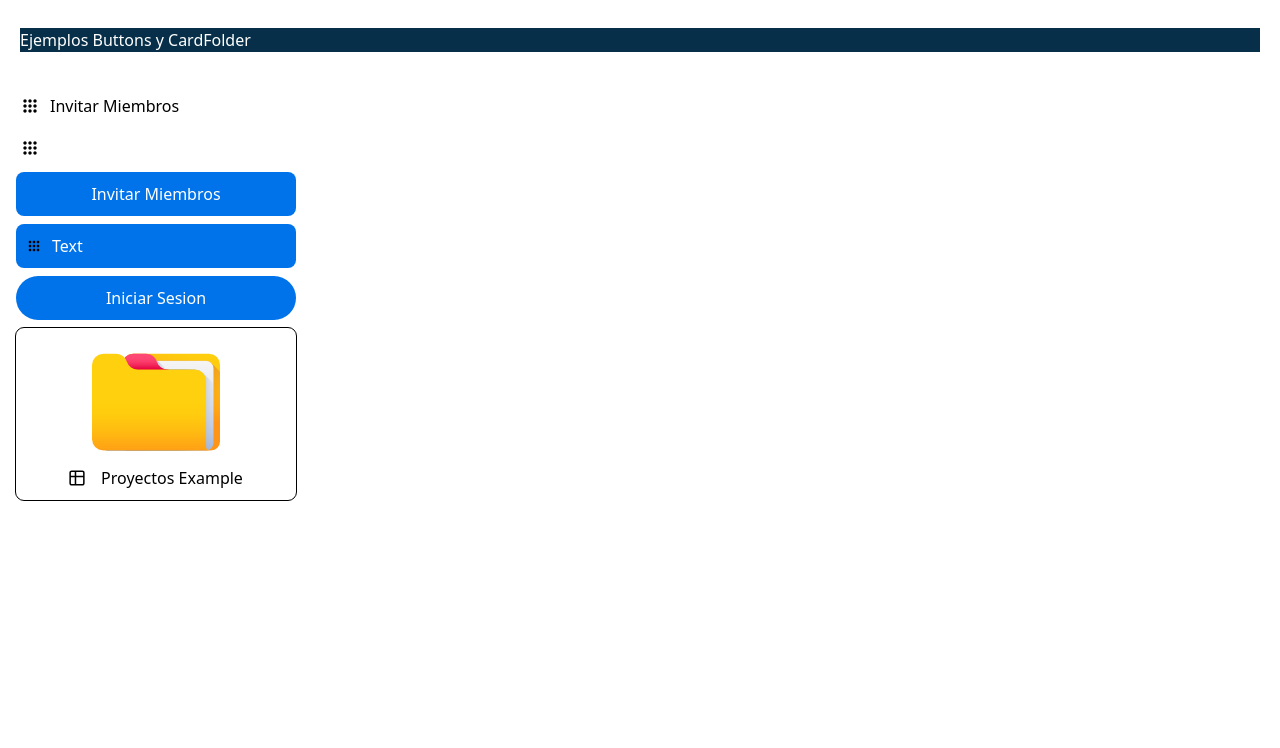
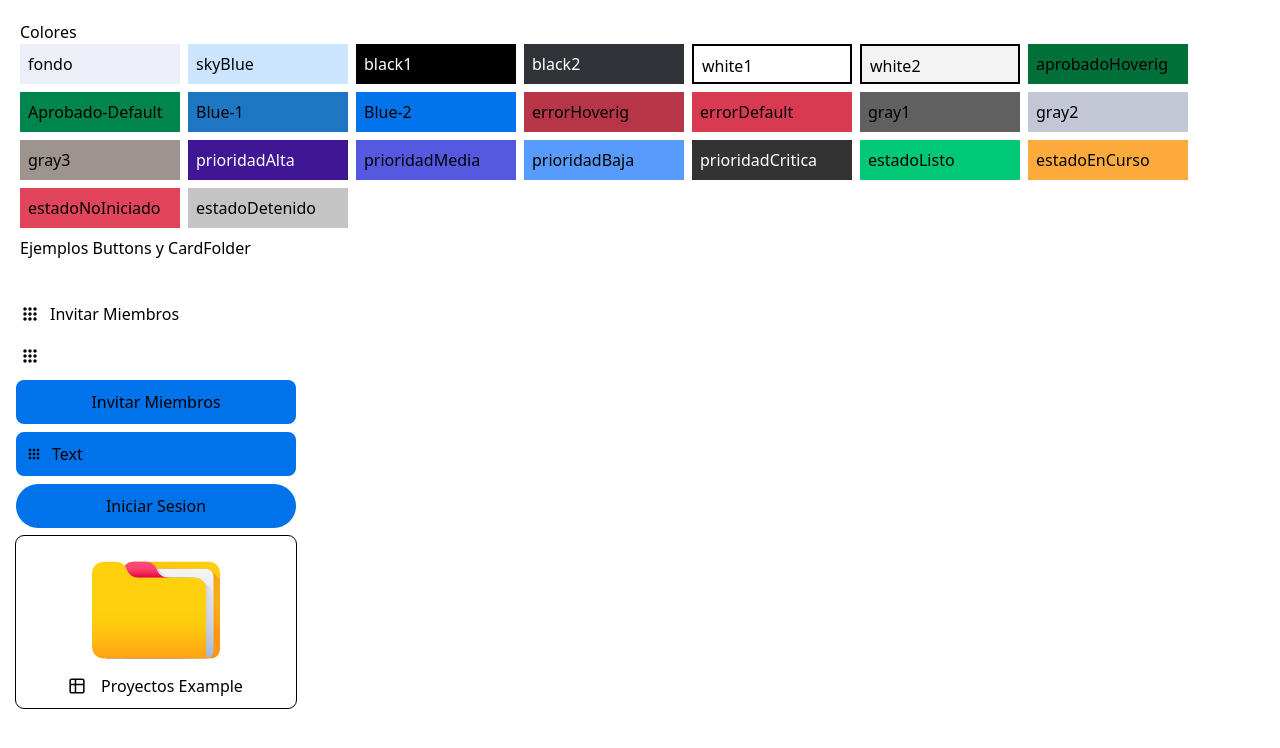
Before and after one commit to XelApps23/proyectosmuni, a Next.js app: page /examples in a window 1280 px wide. Shown: the top 748 px of the page. Built offline with nearby package versions, Linux system fonts and the light colour scheme.

Commit message:
Agregado configuracion de Colores

```diff
--- a/pages/examples.tsx
+++ b/pages/examples.tsx
@@ -15,6 +15,33 @@ export default function Home() {
 
 <div >
 <div className="p-5">
+<h1 className="text-black">Colores</h1>
+<div className="flex flex-wrap gap-2">
+<div className="bg-fondo w-40 h-10 p-2">fondo</div>
+<div className="bg-skyBlue p-2 w-40 h-10">skyBlue</div>
+<div className="bg-black1 p-2 w-40 h-10 text-white1">black1</div>
+<div className="bg-black2 p-2 w-40 h-10 text-white1">black2</div>
+<div className="bg-white1 p-2 w-40 h-10 border-2 border-black1 ">white1</div>
+<div className="bg-white2 p-2 w-40 h-10 border-2 border-black1">white2</div>
+<div className="bg-aprobadoHoverig p-2 w-40 h-10">aprobadoHoverig</div>
+<div className="bg-aprobadoDefault p-2 w-40 h-10">Aprobado-Default</div>
+<div className="bg-blue1 p-2 w-40 h-10">Blue-1</div>
+<div className="bg-blue2 p-2 w-40 h-10">Blue-2</div>
+<div className="bg-errorHoverig p-2 w-40 h-10">errorHoverig</div>
+<div className="bg-errorDefault p-2 w-40 h-10">errorDefault</div>
+<div className="bg-gray1 p-2 w-40 h-10">gray1</div>
+<div className="bg-gray2 p-2 w-40 h-10">gray2</div>
+<div className="bg-gray3 p-2 w-40 h-10">gray3</div>
+<div className="bg-prioridadAlta p-2 w-40 h-10 text-white1">prioridadAlta</div>
+<div className="bg-prioridadMedia p-2 w-40 h-10">prioridadMedia</div>
+<div className="bg-prioridadBaja p-2 w-40 h-10">prioridadBaja</div>
+<div className="bg-prioridadCritica p-2 w-40 h-10 text-white1">prioridadCritica</div>
+<div className="bg-estadoListo p-2 w-40 h-10">estadoListo</div>
+<div className="bg-estadoEnCurso p-2 w-40 h-10">estadoEnCurso</div>
+<div className="bg-estadoNoIniciado p-2 w-40 h-10">estadoNoIniciado</div>
+<div className="bg-estadoDetenido p-2 w-40 h-10">estadoDetenido</div>
+  </div>
+
 
 <div className="bg-blue-700 m-2">
 </div>
--- a/tailwind.config.ts
+++ b/tailwind.config.ts
@@ -14,6 +14,36 @@ const config: Config = {
           'conic-gradient(from 180deg at 50% 50%, var(--tw-gradient-stops))',
       },
     },
+
+
+
+
+
+    colors:{
+      'fondo': '#ECEFF8',
+      'skyBlue': '#CCE5FF',
+      'black1': '#000000',
+      'black2': '#323338',
+      'white1': '#FFFFFF',
+      'white2': '#F3F3F3',
+      'aprobadoHoverig': '#007038',
+      'aprobadoDefault': '#00854D',
+      'blue1': '#1F76C2',
+      'blue2': '#0073EA',
+      'errorHoverig': '#B63546',
+      'errorDefault': '#D83A52',
+      'gray1': '#606060',
+      'gray2': '#C3C6D4',
+      'gray3': '#9D938F',
+      'prioridadAlta': '#401694',
+      'prioridadMedia': '#5559DF',
+      'prioridadBaja': '#579BFC',
+      'prioridadCritica': '#333333',
+      'estadoListo': '#00C875',
+      'estadoEnCurso': '#FDAB3D',
+      'estadoNoIniciado': '#E2445C',
+      'estadoDetenido': '#C4C4C4',
+    }
   },
   plugins: [],
 }
```
